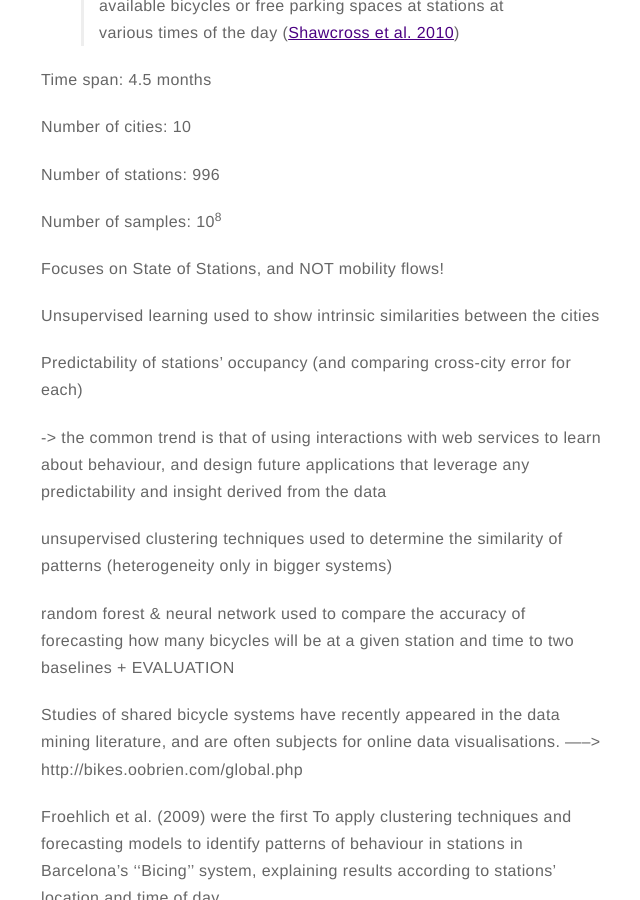
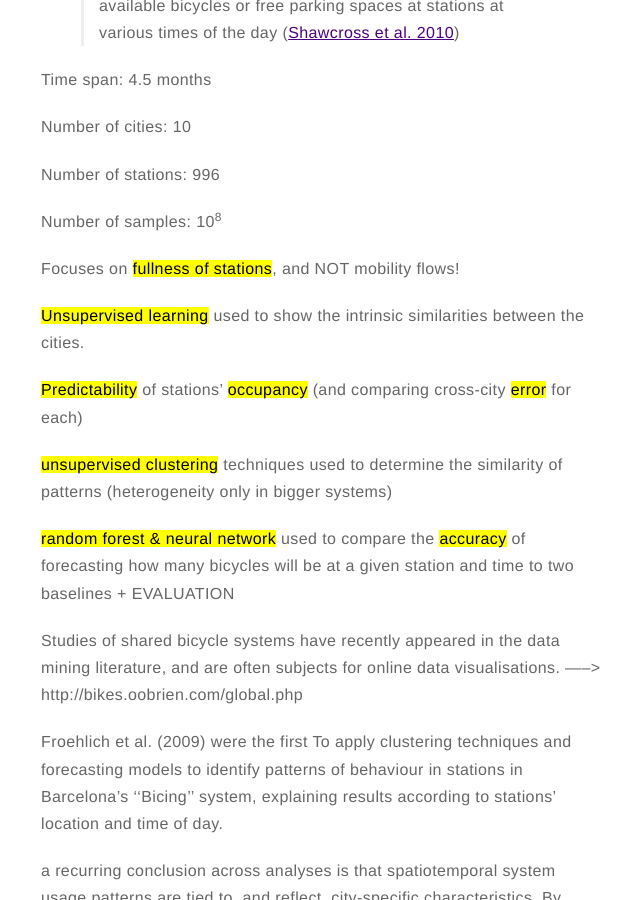
Before and after one commit to dljubenk/dljubenk.github.io, a Jekyll site: the page built from _posts/2019-02-06-literature-study.markdown, in a window 1280 px wide and 900 px high, scrolled down 8775 px. Shown: the whole window, without its empty margins (319-959 px from the left). Built offline with Jekyll 4.4.1, drawn with Linux system fonts in a browser that asks for light colours; emoji names are drawn with the system emoji font; comment, search, counter and statistics services are not loaded.

Commit message:
Update 2019-02-06-literature-study.markdown

```diff
--- a/_posts/2019-02-06-literature-study.markdown
+++ b/_posts/2019-02-06-literature-study.markdown
@@ -222,17 +222,15 @@ Number of stations: 996
 
 Number of samples: 10<sup>8</sup>
 
-Focuses on State of Stations, and NOT mobility flows!
+Focuses on <mark>fullness of stations</mark>, and NOT mobility flows!
 
-Unsupervised learning used to show intrinsic similarities between the cities
+<mark>Unsupervised learning</mark> used to show the intrinsic similarities between the cities.
 
-Predictability of stations' occupancy (and comparing cross-city error for each)
+<mark>Predictability</mark> of stations' <mark>occupancy</mark> (and comparing cross-city <mark>error</mark> for each)
 
--> the common trend is that of using interactions with web services to learn about behaviour, and design future applications that leverage any predictability and insight derived from the data
+<mark>unsupervised clustering</mark> techniques used to determine the similarity of patterns (heterogeneity only in bigger systems)
 
-unsupervised clustering techniques used to determine the similarity of patterns (heterogeneity only in bigger systems)
-
-random forest & neural network used to compare the accuracy of forecasting how many bicycles will be at a given station and time to two baselines + EVALUATION
+<mark>random forest & neural network</mark> used to compare the <mark>accuracy</mark> of forecasting how many bicycles will be at a given station and time to two baselines + EVALUATION
 
 Studies of shared bicycle systems have recently appeared in the data mining literature, and are often subjects for online data visualisations. -----> http://bikes.oobrien.com/global.php
 
```
